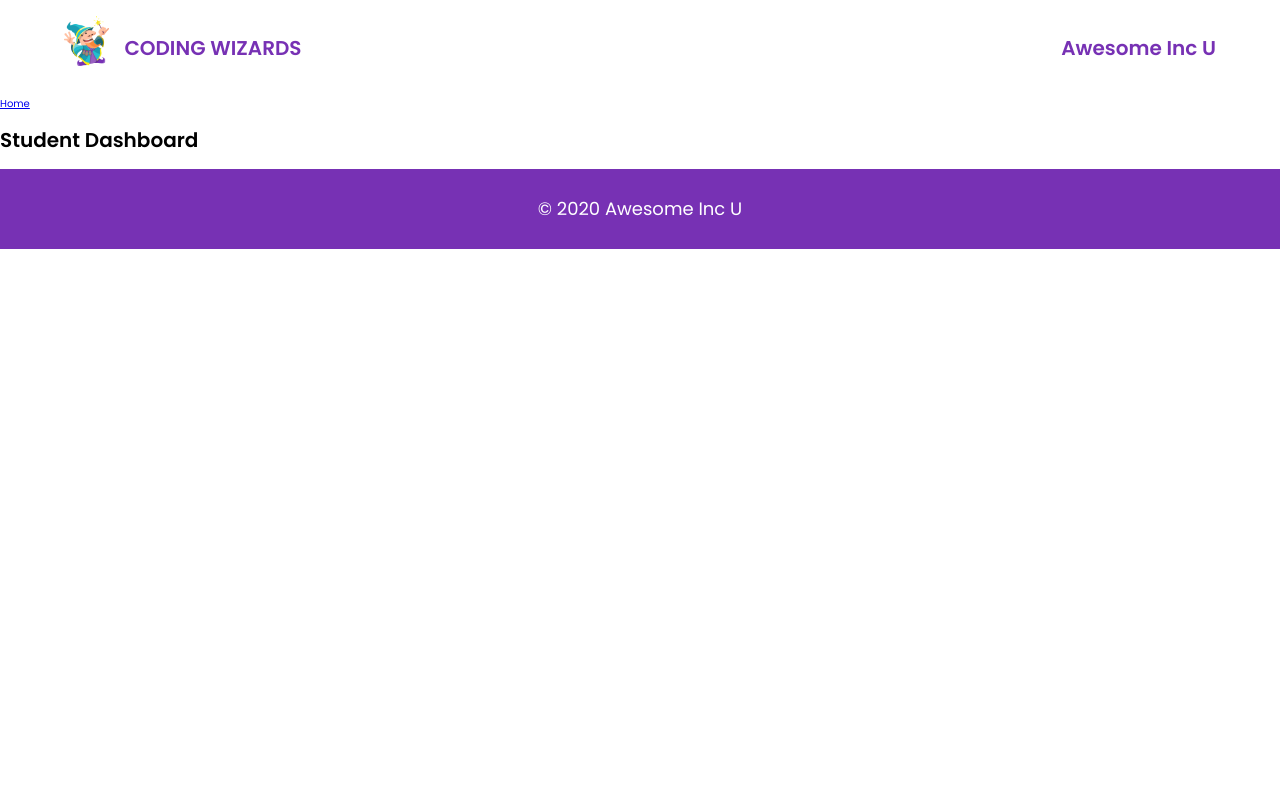
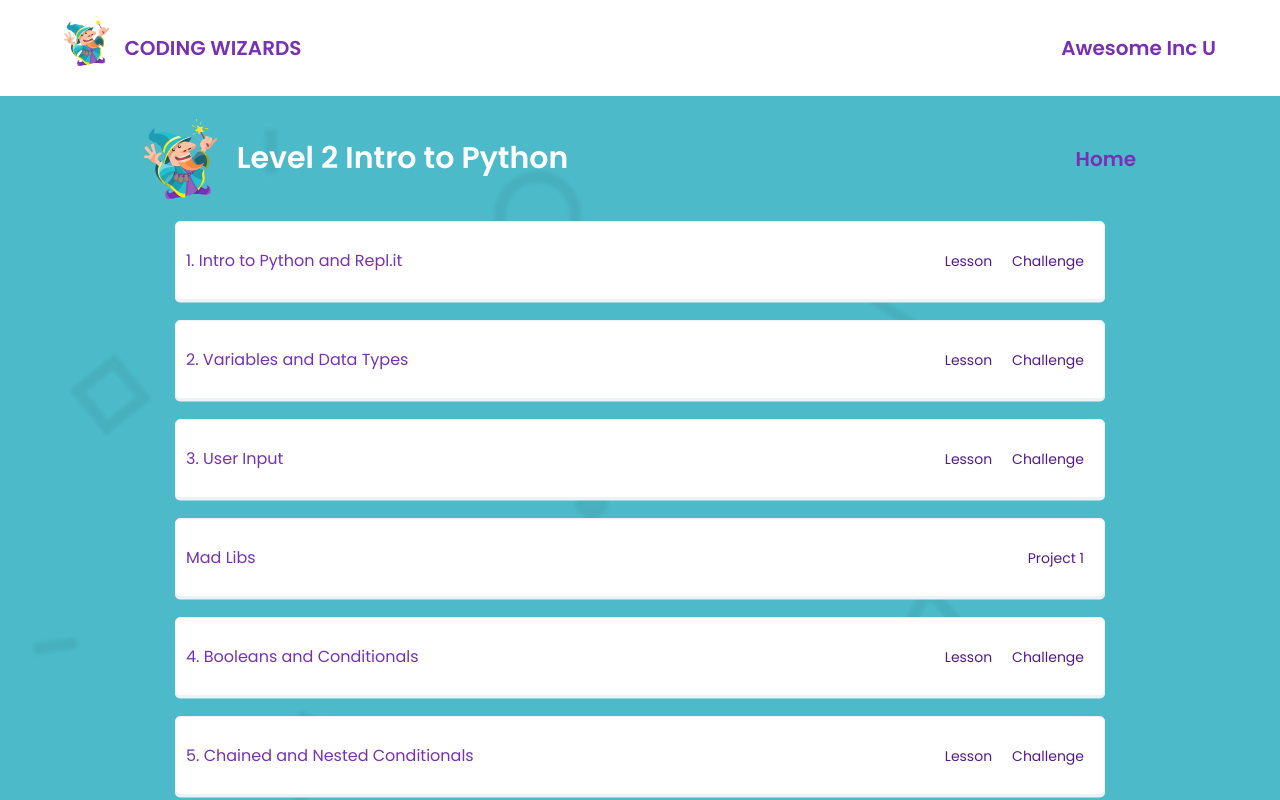
Before and after one commit to ginabethrussell/code_girlz, a React (Create React App) app: page /dashboard in a window 1280 px wide. Shown: the top 800 px of the page. Built offline with nearby package versions, Linux system fonts and the light colour scheme.

Commit message:
added dashboard page and styles, hard coded data

```diff
--- /dev/null
+++ b/src/components/pages/Dashboard/DashboardPage.css
@@ -0,0 +1,69 @@
+.dashboard-wrapper {
+    background:url('../../../geometry.png') #4dbecd;
+    background-size: cover;
+    background-blend-mode: multiply;
+    min-height: 80vh;
+    display: flex;
+    flex-direction: column;
+    align-items: flex-start;
+    justify-content: center;
+    padding: 2rem;
+}
+.dashboard-wrapper .wizard-logo {
+    height: 10vmin;
+    pointer-events: none;
+    margin-right: 2rem;
+}
+
+.dashboard-wrapper .header {
+    color: white;
+    width: 80%;
+    margin: 0 auto;
+    display: flex;
+    align-items: center;
+}
+
+.header h1 {
+    font-size: 3rem;
+}
+
+.header .home {
+    text-decoration:none;
+    font-size: 2rem;
+    color: #7731b4;
+    font-weight: 600;
+    margin-left: auto;
+}
+.module-container {
+    width: 75%;
+    margin: 0 auto;
+}
+.module {
+    background-color: #fff;
+    border-radius: 0.5rem;
+    border: 0.0625rem solid #edf2f6;
+    -webkit-box-shadow: 0 0.25rem 0 0 #edf2f6;
+    box-shadow: 0 0.25rem 0 0 #edf2f6;
+    padding: 1rem;
+    margin: 2rem 0;
+    display: flex;
+    align-items: baseline;
+    justify-content: space-between;
+}
+.module h3 {
+    font-size: 1.6rem;
+    font-weight: 400;
+    color: #7731b4;
+}
+.module a, .module .activities a {
+    text-decoration:none;
+    font-size: 1.4rem;
+    cursor: pointer;
+}
+.activities a:last-of-type, .module a{
+    margin-left: 1rem;
+    margin-right: 1rem;
+}
+.module a:hover {
+    color: #4bbac9;
+}
--- a/src/components/pages/Dashboard/RenderDashboardPage.js
+++ b/src/components/pages/Dashboard/RenderDashboardPage.js
@@ -1,15 +1,110 @@
 import React from 'react';
 import { Link } from 'react-router-dom';
-// import './DashboardPage.css';
+import './DashboardPage.css';
+import wizard from '../../../wizard.png';
 
 
 function RenderDashboardPage(props){
     const {user} = props;
     return (
         <div className='dashboard-wrapper'>
-                <Link to='/'>Home</Link>
-                <h1>Student Dashboard</h1>
-
+            <div className='header'>
+                <img src={wizard} className="wizard-logo" alt="logo" />
+                <h1>Level 2 Intro to Python</h1>
+                <Link className='home' to='/'>Home</Link>
+            </div>
+            <div className='module-container'>
+                <div className='module'>
+                    <h3>1. Intro to Python and Repl.it</h3>
+                    <div className='activities'>
+                        <a href="">Lesson</a>
+                        <a href="">Challenge</a>
+                    </div>
+                </div>
+                <div className='module'>
+                    <h3>2. Variables and Data Types</h3>
+                    <div className='activities'>
+                        <a href="">Lesson</a>
+                        <a href="">Challenge</a>
+                    </div>
+                </div>
+                <div className='module'>
+                    <h3>3. User Input</h3>
+                    <div className='activities'>
+                        <a href="">Lesson</a>
+                        <a href="">Challenge</a>
+                    </div>
+                </div>
+                <div className='module'>
+                    <h3>Mad Libs</h3>
+                    <a href="">Project 1</a>
+                </div>
+                <div className='module'>
+                    <h3>4. Booleans and Conditionals</h3>
+                    <div className='activities'>
+                        <a href="">Lesson</a>
+                        <a href="">Challenge</a>
+                    </div>
+                </div>
+                <div className='module'>
+                    <h3>5. Chained and Nested Conditionals</h3>
+                    <div className='activities'>
+                        <a href="">Lesson</a>
+                        <a href="">Challenge</a>
+                    </div>
+                </div>
+                <div className='module'>
+                    <h3>6. While Loops, Modules, and Random</h3>
+                    <div className='activities'>
+                        <a href="">Lesson</a>
+                        <a href="">Challenge</a>
+                    </div>
+                </div>
+                <div className='module'>
+                    <h3>Rocket Launch</h3>
+                    <a href="">Project 2</a>
+                </div>
+                <div className='module'>
+                    <h3>7. Lists</h3>
+                    <div className='activities'>
+                        <a href="">Lesson</a>
+                        <a href="">Challenge</a>
+                    </div>
+                </div>
+                <div className='module'>
+                    <h3>8. For Loops</h3>
+                    <div className='activities'>
+                        <a href="">Lesson</a>
+                        <a href="">Challenge</a>
+                    </div>
+                </div>
+                <div className='module'>
+                    <h3>1D Battleship</h3>
+                    <a href="">Project 3</a>
+                </div>
+                <div className='module'>
+                    <h3>9. Functions</h3>
+                    <div className='activities'>
+                        <a href="">Lesson</a>
+                        <a href="">Challenge</a>
+                    </div>
+                </div>
+                <div className='module'>
+                    <h3>10. Functions with Arguments and Return Statements</h3>
+                    <div className='activities'>
+                        <a href="">Lesson</a>
+                        <a href="">Challenge</a>
+                    </div>
+                </div>
+                <div className='module'>
+                    <h3>The Camel Race Game</h3>
+                    <a href="">Project 4</a>
+                </div>
+                <div className='module'>
+                    <h3>Capstone Project</h3>
+                    <a href="">Project 5</a>
+                </div>
+            </div>
         </div>
     );
 }
```
Also changed, not shown: public/logo192.png (deleted), public/logo512.png (deleted).
